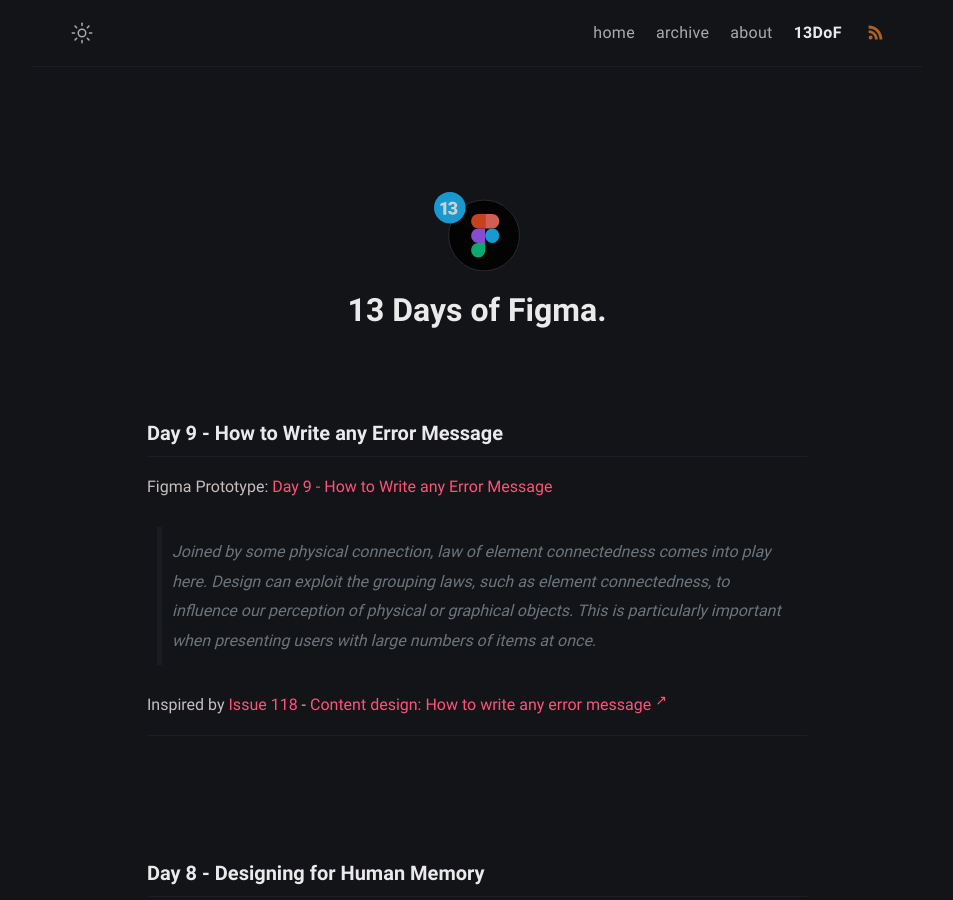
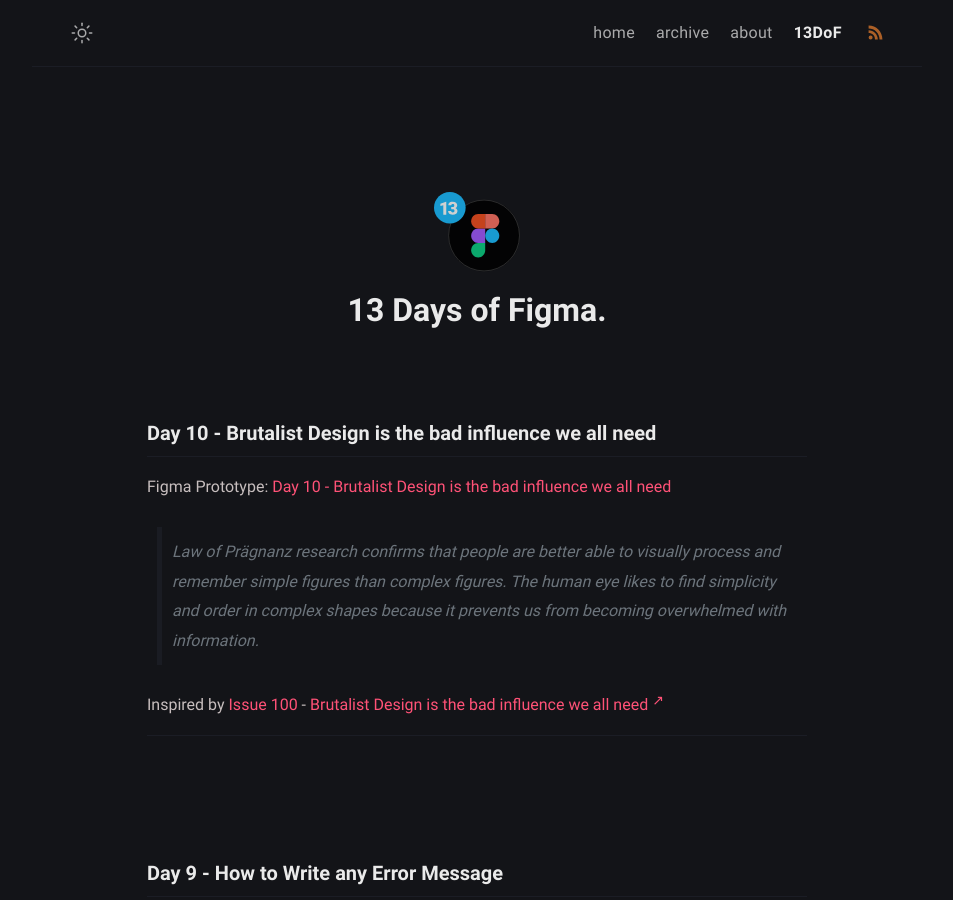
Before and after one commit to wristtattoo/jekyll-klise, a Jekyll site: the page built from 13daysoffigma.md, in a window 1280 px wide and 900 px high. Shown: the whole window, without its empty margins (163-1116 px from the left). Built offline with Jekyll 4.4.1, drawn with Linux system fonts in a browser that asks for light colours; a script that is not in the unit is left out.

Commit message:
13DoF Day 10
Day 10

```diff
--- a/13daysoffigma.md
+++ b/13daysoffigma.md
@@ -6,6 +6,18 @@
 comments: false
 tags: figma 13 days 13DOF
 ---
+### Day 10 - Brutalist Design is the bad influence we all need
+Figma Prototype: <a href="/13-days-of-figma-day-10-brutalist-design-is-the-bad-influence-we-all-need/" title="Day 10 - Brutalist Design is the bad influence we all need" alt="Day 10 - Brutalist Design is the bad influence we all need">Day 10 - Brutalist Design is the bad influence we all need</a>
+
+> Law of Prägnanz research confirms that people are better able to visually process and remember simple figures than complex figures. The human eye likes to find simplicity and order in complex shapes because it prevents us from becoming overwhelmed with information.
+
+Inspired by [Issue 100](/issue-100-13-april-2018-brutalist-design-graphic-artist-illustration/){:title="Issue 100"}{:alt="Issue 100"} - [Brutalist Design is the bad influence we all need
+](https://www.imaginarycloud.com/blog/why-we-need-web-brutalism/){:title="Brutalist Design is the bad influence we all need"}{:alt="Brutalist Design is the bad influence we all need"}{:target="_blank"}
+
+---
+
+<br><br>
+
 ### Day 9 - How to Write any Error Message
 Figma Prototype: <a href="/13-days-of-figma-day-9-how-to-write-any-error-message/" title="Day 9 - How to Write any Error Message" alt="Day 9 - How to Write any Error Message">Day 9 - How to Write any Error Message</a>
 
```
